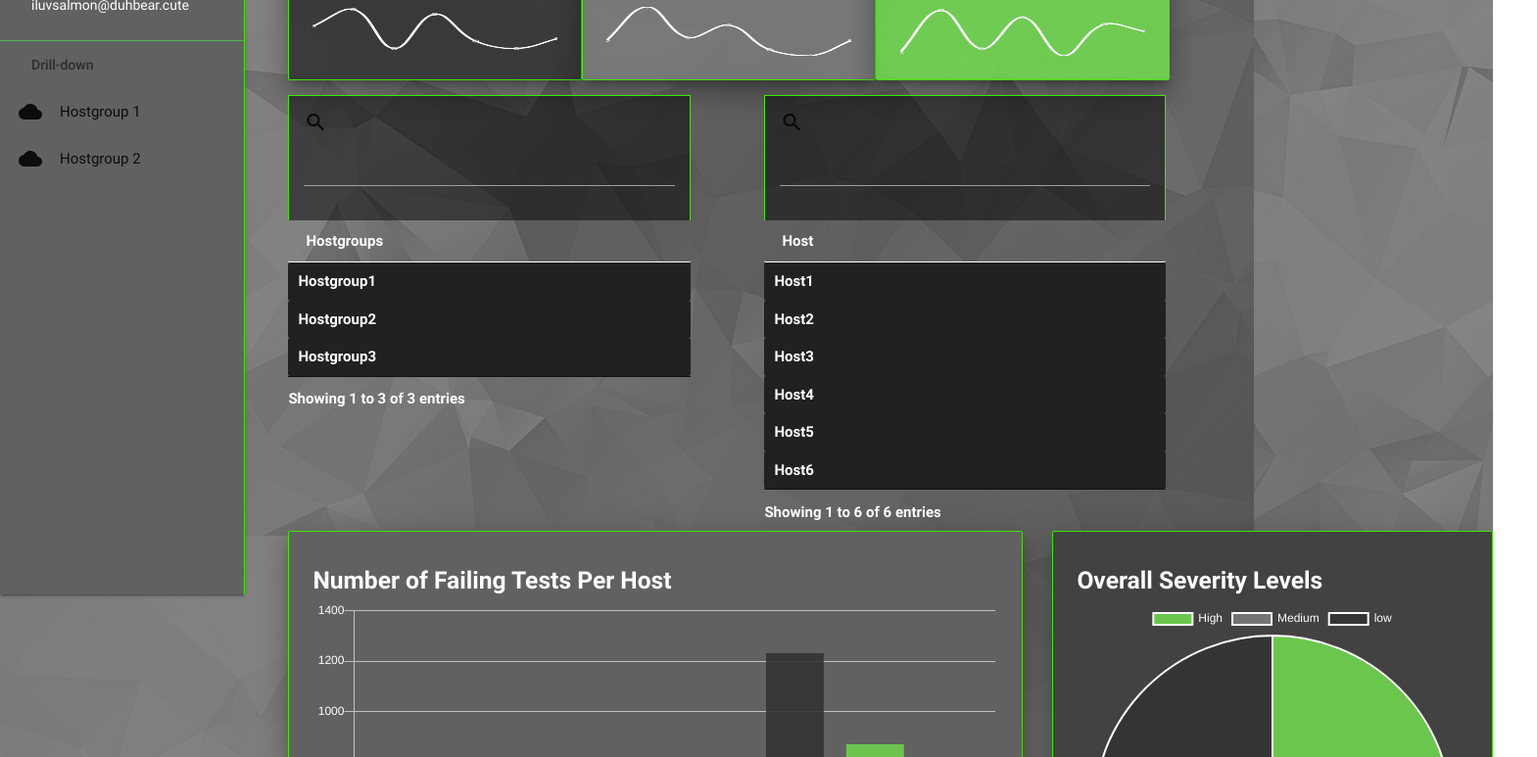
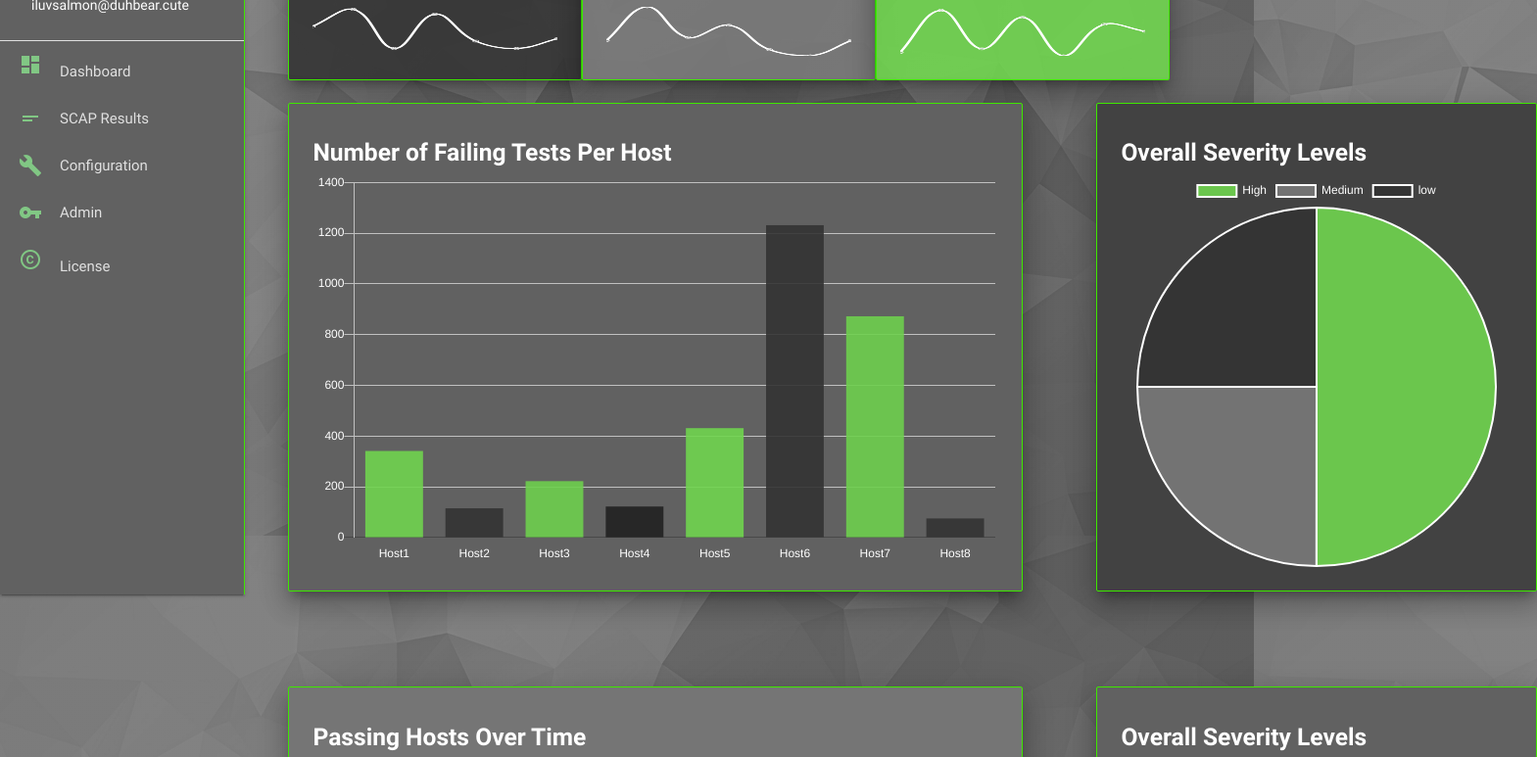
Before and after one commit to scott-armiger/dashboard-prototype, a plain HTML site: page index.html in a window 1280 px wide. Shown: the part 253-1026 px from the top of the page at 98% size, 1569 px wide, since content can reach past the window. Drawn offline with nearby package versions, Linux system fonts and the light colour scheme.

Commit message:
Reworked side panel

```diff
--- a/css/style.css
+++ b/css/style.css
@@ -52,7 +52,7 @@
   display: grid;
   grid-template-columns: 1fr 1fr;
   grid-template-rows: 1fr 1fr;
-  grid-gap: 2em;
+  grid-gap: 5em;
 }
 
 .severity-cards {
--- a/index.html
+++ b/index.html
@@ -29,7 +29,7 @@
 
       <!--SIDE NAV BAR -->
 
-      <ul id="slide-out" class="side-nav fixed grey darken-2">
+      <ul id="slide-out" class="side-nav fixed grey darken-2 grey-text text-lighten-2" >
           <img id="navbar-logo" src="assets/logo.png" alt="Onyx Point Logo" height="" width="200" class="responsive-image brand-logo">
         <li><div class="user-view white-text">
           <a href="#!user"><img class="circle" src="assets/duhbear2.jpg"></a>
@@ -37,37 +37,51 @@
           <a href="#!email"><span class="white-text email">iluvsalmon@duhbear.cute</span></a>
         </div></li>
 
-        <li><div class="divider green"></div></li>
-        <li><a class="subheader">Drill-down</a>
+
+        <li><div class="divider"></div></li>
         </li>
 
         <!--HostGroup collapible -->
-        <li>
+
           <ul class="collapsible" data-collapsible="accordion">
+          <li><div class="collapsible-header waves-effect waves-effect"><a class="grey-text text-lighten-2" href="#!"><i class="green-text text-lighten-2 material-icons">dashboard</i>Dashboard</a></div></li>
+
             <li>
-              <div class="collapsible-header waves-effect waves-light"><i class="material-icons">cloud</i>Hostgroup 1</div>
-              <div class="green collapsible-body">
+              <div class="collapsible-header waves-effect waves-light"><i class="green-text text-lighten-2 material-icons">short_text</i>SCAP Results</div>
+              <div class="grey lighten-1 collapsible-body">
                 <ul>
-                  <li><a class="waves-effect" href="#!"><i class="material-icons">computer</i>Host1</a></li>
-                  <li><a class="waves-effect" href="#!"><i class="material-icons">computer</i>Host2</a></li>
-                  <li><a class="waves-effect" href="#!"><i class="material-icons">computer</i>Host3</a></li>
-                  <li><a class="waves-effect" href="#!"><i class="material-icons">computer</i>Host4</a></li>
+                  <li><a class="waves-effect" href="#!"><i class="material-icons">access_time</i>Latest</a></li>
+                  <li><a class="waves-effect" href="#!"><i class="material-icons">access_time</i>Today so far</a></li>
+                  <li><a class="waves-effect" href="#!"><i class="material-icons">access_time</i>Last 6 months</a></li>
+                  <li><a class="waves-effect" href="#!"><i class="material-icons">access_time</i>Last year</a></li>
                 </ul>
               </div>
             </li>
+
             <li>
-              <div class="collapsible-header waves-effect waves-light"><i class="material-icons">cloud</i>Hostgroup 2</div>
-              <div class="green collapsible-body">
+              <div class="collapsible-header waves-effect waves-light"><i class="green-text text-lighten-2 material-icons">build</i>Configuration</div>
+              <div class="grey lighten-1 collapsible-body">
                 <ul>
-                  <li><a class="waves-effect" href="#!"><i class="material-icons">computer</i>Host5</a></li>
-                  <li><a class="waves-effect" href="#!"><i class="material-icons">computer</i>Host6</a></li>
-                  <li><a class="waves-effect" href="#!"><i class="material-icons">computer</i>Host7</a></li>
-                  <li><a class="waves-effect" href="#!"><i class="material-icons">computer</i>Host8</a></li>
+                  <li><a class="waves-effect" href="#!"><i class="material-icons">settings_applications</i>Puppet Parameters</a></li>
+                  <li><a class="waves-effect" href="#!"><i class="material-icons">settings_applications</i>SIMP Settings</a></li>
                 </ul>
               </div>
             </li>
+
+            <li>
+              <div class="collapsible-header waves-effect waves-light"><i class="green-text text-lighten-2 material-icons">vpn_key</i>Admin</div>
+              <div class="grey lighten-1 collapsible-body ">
+                <ul>
+                  <li><a class="waves-effect" href="#!"><i class="material-icons">person</i>Users</a></li>
+                  <li><a class="waves-effect" href="#!"><i class="material-icons">people</i>Groups</a></li>
+                  <li><a class="waves-effect" href="#!"><i class="material-icons">person_add</i>LDAP</a></li>
+                </ul>
+              </div>
+            </li>
+
+            <li><div class="collapsible-header waves-effect waves-effect"><a class="grey-text text-lighten-2" href="#!"><i class="green-text text-lighten-2 material-icons">copyright</i>License</a></div></li>
+
           </ul>
-        </li>
       </ul>   <!-- END SIDE NAVBAR -->
 
     <div class="severity-cards container">
@@ -105,46 +119,6 @@
      </div>
      <!-- End Info Cards -->
 
-     <!-- Host Filtering -->
-     <div class="search-tables container">
-       <div class="search-table">
-         <div class="search-bar">
-           <i class="material-icons search-bar-elem">search</i>
-           <input type="text" id="hostgroup-search" class="search-bar-elem">
-         </div>
-         <table id="hostgroup-drilldown">
-           <thead>
-             <tr><td>Hostgroups</td></tr>
-           </thead>
-           <tbody>
-             <tr><td>Hostgroup1</td></tr>
-             <tr><td>Hostgroup2</td></tr>
-             <tr><td>Hostgroup3</td></tr>
-           </tbody>
-         </table>
-       </div>
-       <div class="search-table">
-         <div class="search-bar">
-           <i class="material-icons search-bar-elem">search</i>
-           <input type="text" id="host-search" class="search-bar-elem">
-         </div>
-         <table id="host-drilldown">
-           <thead>
-             <tr><td>Host</td></tr>
-           </thead>
-           <tbody>
-             <tr><td>Host1</td></tr>
-             <tr><td>Host2</td></tr>
-             <tr><td>Host3</td></tr>
-             <tr><td>Host4</td></tr>
-             <tr><td>Host5</td></tr>
-             <tr><td>Host6</td></tr>
-           </tbody>
-         </table>
-       </div>
-     </div>
-     <!-- End Host Filtering -->
-
 
     <!-- CHARTS -->
       <div class="container charts">
@@ -173,6 +147,47 @@
           </div>
         </div>
       </div> <!-- End Charts -->
+
+      <!-- Host Filtering -->
+      <div class="search-tables container">
+        <div class="search-table">
+          <div class="search-bar">
+            <i class="green-text text-lighten-2 material-icons search-bar-elem">search</i>
+            <input type="text" id="hostgroup-search" class="search-bar-elem">
+          </div>
+          <table id="hostgroup-drilldown">
+            <thead>
+              <tr><td>Hostgroups</td></tr>
+            </thead>
+            <tbody>
+              <tr><td>Hostgroup1</td></tr>
+              <tr><td>Hostgroup2</td></tr>
+              <tr><td>Hostgroup3</td></tr>
+            </tbody>
+          </table>
+        </div>
+        <div class="search-table">
+          <div class="search-bar">
+            <i class="green-text text-lighten-2 material-icons search-bar-elem">search</i>
+            <input type="text" id="host-search" class="search-bar-elem">
+          </div>
+          <table id="host-drilldown">
+            <thead>
+              <tr><td>Host</td></tr>
+            </thead>
+            <tbody>
+              <tr><td>Host1</td></tr>
+              <tr><td>Host2</td></tr>
+              <tr><td>Host3</td></tr>
+              <tr><td>Host4</td></tr>
+              <tr><td>Host5</td></tr>
+              <tr><td>Host6</td></tr>
+            </tbody>
+          </table>
+        </div>
+      </div>
+      <!-- End Host Filtering -->
+
 
 
         <!--Footer -->
```
